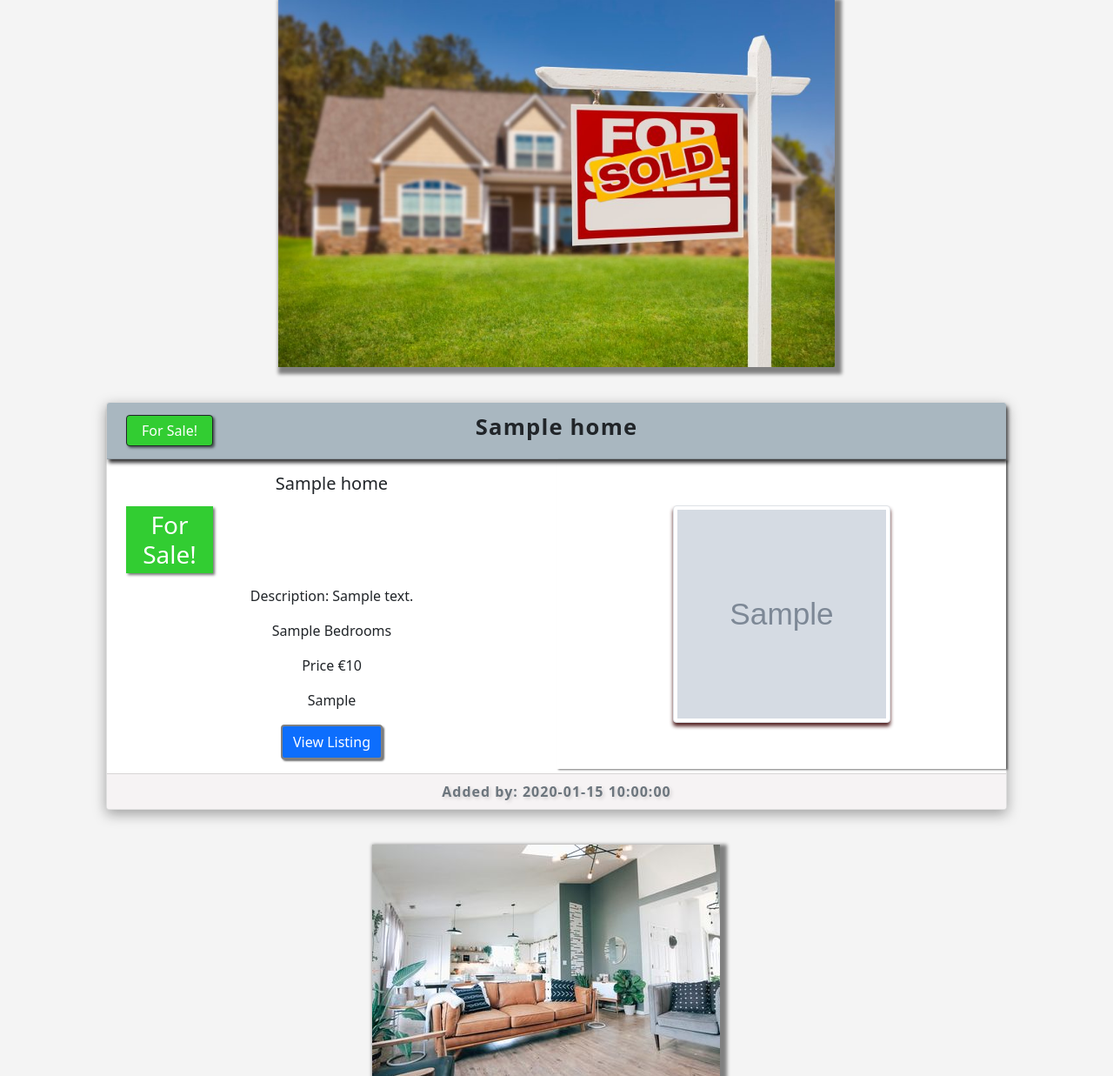
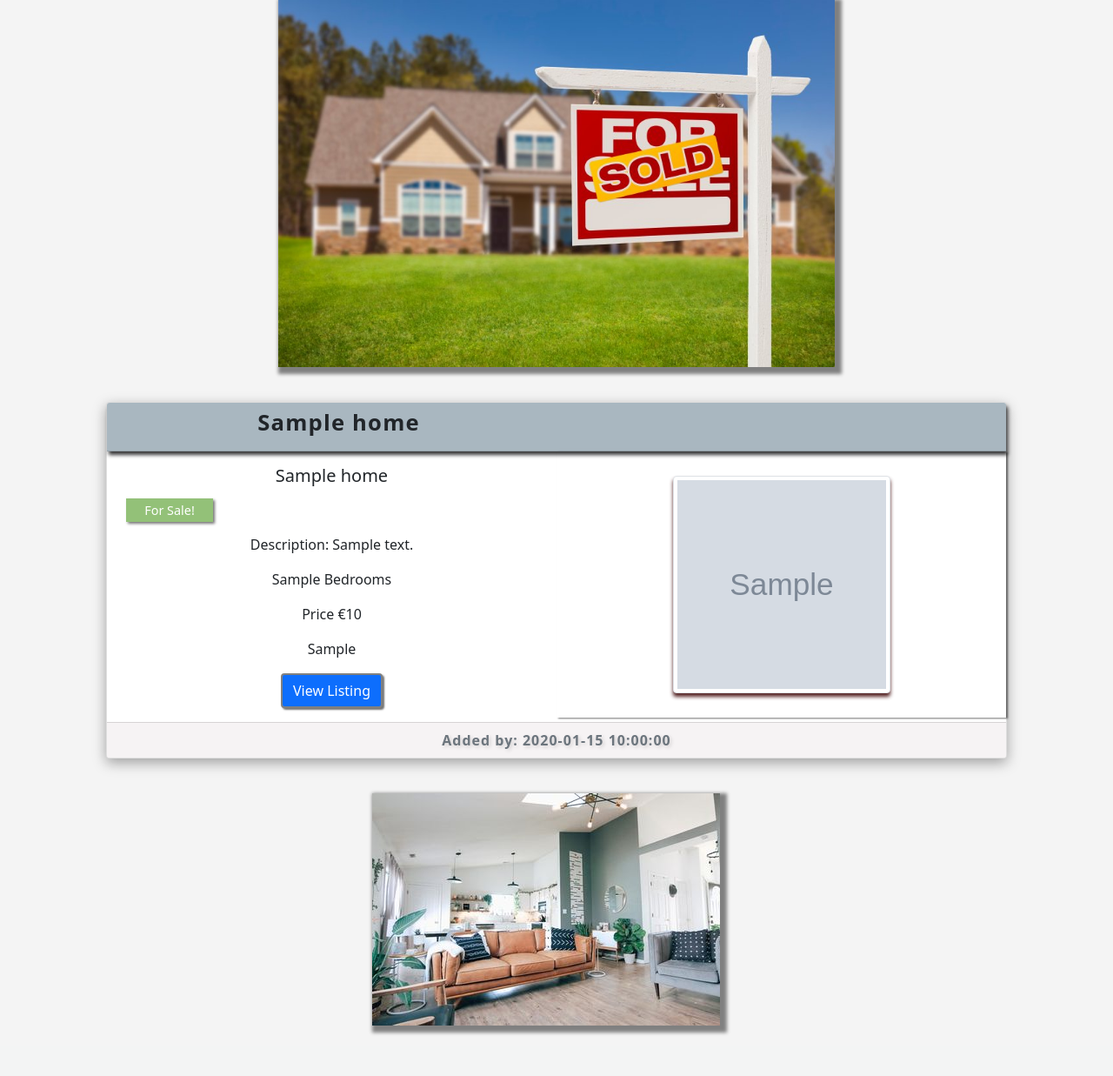
Before and after one commit to BXS-Archipelago/Property_Finder, a Flask app: page / in a window 1280 px wide. Shown: the part 99-1336 px from the top of the page at 87% size. After the commit the page ends 1289 px from the top, so only its background shows below. Run offline with Flask 2, Linux system fonts and the light colour scheme; grey boxes marked "Sample" are stand-in pictures; a database or web service that is not in the repository returns one stand-in record (values such as "Sample title"); some libraries are stand-ins or nearby versions.

Commit message:
styling Profile and Homes for uniformity

```diff
--- a/static/css/style.css
+++ b/static/css/style.css
@@ -93,6 +93,7 @@ body {
     padding: 15px;
 }
 .sold {
+    font-size: 0.9rem;
     color: #fff;
     background-color: red;
     padding: 5px;
@@ -101,8 +102,9 @@ body {
 }
 
 .sale {
+    font-size: 0.9rem;
     color: #fff;
-    background-color: limegreen;
+    background-color: #93c178;
     padding: 5px;
     width: 100px;
     box-shadow: rgba(0, 0, 0, 0.55) 2px 2px 3px;
--- a/templates/homes.html
+++ b/templates/homes.html
@@ -20,11 +20,6 @@
 <div class="card text-center card-shadow g-0">
 
   <div class="card-header row g-0 home-header">
-      <div class="col-3 signs">{% if home.sale_sold == "on" %}
-                <div class=" border border-dark border-1 rounded sold">Sold!</div>
-                {% else %}
-                <div class="sale border border-dark border-1 rounded">For Sale!</div>
-                {% endif %}</div>
 
      <h6 class="list_title list-title-half align-self-center col-6">{{ home.category_name }}  </h6>
      <div class="col-3"></div>
```
Also changed, not shown: templates/profile.html (+15 -6 lines).
